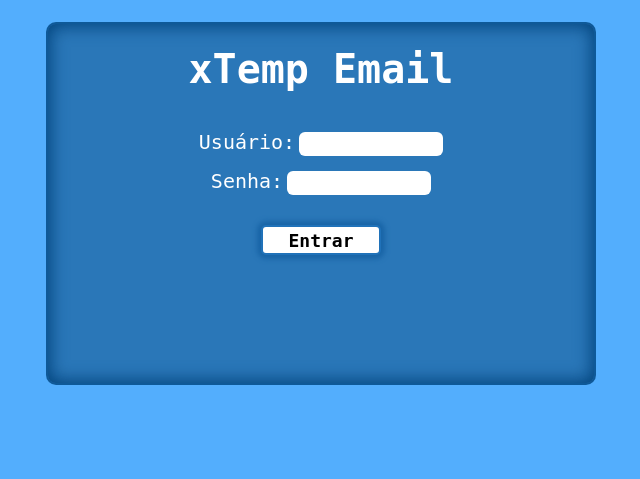
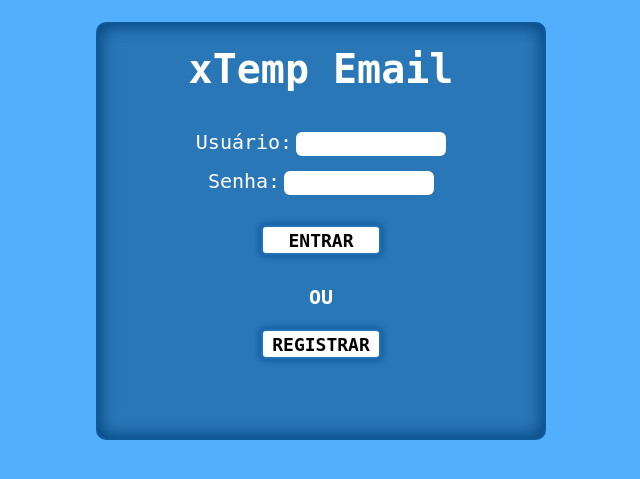
Before and after one commit to victorresende069/xtemp.email, a PHP site: page /view/login/login.html in a window 1280 px wide. Shown: the top 479 px of the page, without its empty margins (319-959 px from the left). Run offline with PHP 8.4, Linux system fonts and the light colour scheme.

Commit message:
Update add register

```diff
--- a/api/switch.php
+++ b/api/switch.php
@@ -8,6 +8,10 @@
                 exit();
             break;
 
+            case 'register':
+                require_once('../funcs/user/register.php');
+                exit();
+            break;
 
         case 'inboxMail':
 
--- a/assets/css/login.css
+++ b/assets/css/login.css
@@ -17,8 +17,8 @@ body{
     align-items: center;
     margin-top: 10px;
     padding: 22px;
-    width: 40%;
-    height: 315px;
+    width: 32%;
+    height: 370px;
     border: 2px solid #004887a3;
     box-shadow: inset 0 0 17px 2px #00427a;
     border-radius: 10px;
@@ -29,13 +29,14 @@ body{
     font-weight: 500;
 }
 .formInput input{
-    background: white;
     font-size: 14px;
     border: none;
     width: 140px;
     height: 22px;
     margin-top: 15px;
     border-radius: 6px;
+    font-family: monospace;
+    padding-left: 8px;
 }
 
 .formSubmit button{
@@ -44,6 +45,7 @@ body{
     margin-top: 10px;
     font-weight: bold;
     font-family: monospace;
+    text-transform: uppercase;
     height: 30px;
     width: 120px;
     border: 2px solid #2072b9;
@@ -61,7 +63,9 @@ body{
 .formInput label{
     color: white;
 }
-
+.msgReturnUser{
+    color: white;
+}
 
 
 .formSubmit{
@@ -75,6 +79,17 @@ body{
     font-weight: 600;
 }
 
+
+.registerBtn{
+    margin-top: 30px;
+    text-align: center;
+}
+.registerBtn label{
+    color: white;
+    font-weight: bold;
+    font-family: monospace;
+}
+
 /*MOBILE*/
 @media (max-width:768px)  {
 
@@ -82,6 +97,9 @@ body{
         width: 70%;
         height: 350px;
     }
-
+    .h1Form {
+        margin-bottom: 4px;
+        font-size: 28px;
+    }
 
 }
--- a/assets/js/login.js
+++ b/assets/js/login.js
@@ -27,14 +27,14 @@ $("#submit").click(function() {
             //var obj = JSON.parse(data);
             if(data.status === 202){
                 $(".msgReturnUser").html('Conectado com sucesso!');
-                $('.msgReturnUser').css('color', '#17b506');
+                $('.msgReturnUser').css('color', '#3fff00');
                 setTimeout(() => {
                     window.location.href = '?tokenGet='+data.token;
                 }, 2000);
             }
             else{
                 $(".msgReturnUser").html(data.return);
-                $(".msgReturnUser").css('color', '#8f0000');
+                $(".msgReturnUser").css('color', 'white');
                 setTimeout(() => {
                     $(".msgReturnUser").html('');
                 }, 3000);
@@ -48,12 +48,119 @@ $("#submit").click(function() {
 
     });
 
-
-    /*
-    $.post("api/", data).done(function(data) {
-        alert('teste' + data);
+});
 
 
-    }, "json");
-    */
+$('#register').click(() => {
+    $('#form').html(`
+                <h1 class="h1Form">Criar uma Conta</h1>
+                <div class="formInput">
+                    <label>Nome:</label>
+                    <input id="name" class="userInput Inputs" type="text" placeholder="Fulano de Tal">
+                </div>
+
+                <div class="formInput">
+                    <label>Usuário:</label>
+                    <input id="user" class="passInput Inputs" type="text" placeholder="fulano123">
+                </div>
+
+
+                <div class="formInput">
+                    <label>Senha:</label>
+                    <input id="pass" class="passInput Inputs" type="password" placeholder="**********">
+                </div>
+
+
+                <div class="formInput">
+                    <label>E-mail:</label>
+                    <input id="email" class="passInput Inputs" type="text" placeholder="fulano@email.com">
+                </div>
+
+                <div class="msgReturnUser" style="margin-top: 20px;"></div>
+
+                <div class="formSubmit">
+                    <button onclick="createUse();" id="createUser" class="createUser btnUser Inputs" type="submit">Criar</button>
+                </div>
+
+                <div class="formSubmit Register">
+                        <button onclick="window.location.reload();":class="btnUser Inputs" type="submit">Voltar</button>
+                    </div>
+                </div>
+    `);
+
 });
+
+function createUse() {
+    let name = $("#name").val();
+    let user = $("#user").val();
+    let pass = $("#pass").val();
+    let email = $("#email").val();
+    $("#name").prop('disabled', true);
+    $("#user").prop('disabled', true);
+    $("#pass").prop('disabled', true);
+    $("#email").prop('disabled', true);
+    $(".createUser").prop('disabled', true);
+
+    let data = JSON.stringify({user: user, pass: pass, name: name, email: email});
+
+    if(user.length <= 3  || pass.length <= 3 || email.length <= 10 || name.length <= 5){
+        $(".msgReturnUser").html('Informações curta, por favor preencha  todos os campos , minimo 5 caracteres.');
+        $(".msgReturnUser").css('color', 'white');
+
+        setTimeout(() => {
+            $(".msgReturnUser").html('');
+            $("#name").prop('disabled', false);
+            $("#user").prop('disabled', false);
+            $("#pass").prop('disabled', false);
+            $("#email").prop('disabled', false);
+            $(".createUser").prop('disabled', false);
+        }, 4000);
+        return false;
+    }
+    else{
+
+        $.ajax({
+            type: 'POST',
+            url: 'api/',
+            data: data,
+            contentType: "application/json",
+            dataType: 'json',
+            headers: {
+                "HeaderFunction":"register"
+            },
+            success: function(data) {
+
+                if(data.status){
+                    $(".msgReturnUser").html(data.msg);
+                    $('.msgReturnUser').css('color', '#3fff00');
+                    setTimeout(() => {
+                        window.location.href = '?tokenGet='+data.token;
+                    }, 2000);
+                }
+                else{
+                    $(".msgReturnUser").html(data.msg);
+                    $(".msgReturnUser").css('color', 'white');
+                    setTimeout(() => {
+                        $(".msgReturnUser").html('');
+                        $(".msgReturnUser").html('');
+                        $("#name").prop('disabled', false);
+                        $("#user").prop('disabled', false);
+                        $("#pass").prop('disabled', false);
+                        $("#email").prop('disabled', false);
+                        $(".createUser").prop('disabled', false);
+                    }, 3000);
+                }
+
+            },
+            error: function(data) {
+
+
+            }
+
+        });
+
+
+    }
+
+
+}
--- a/view/login/login.html
+++ b/view/login/login.html
@@ -24,11 +24,22 @@
                     <input id="pass" class="passInput Inputs" type="password" placeholder="">
                 </div>
 
+
+
                 <div class="msgReturnUser"></div>
 
                 <div class="formSubmit">
                     <button id="submit" class="btnUser Inputs" type="submit">Entrar</button>
                 </div>
+
+                <div class="registerBtn">
+                    <label>OU</label>
+
+                    <div class="formSubmit Register">
+                        <button id="register" class="btnUser Inputs" type="submit">Registrar</button>
+                    </div>
+                </div>
+
 
             </div>
 
```
Also changed, not shown: funcs/user/register.php (added, +64 -0 lines).
